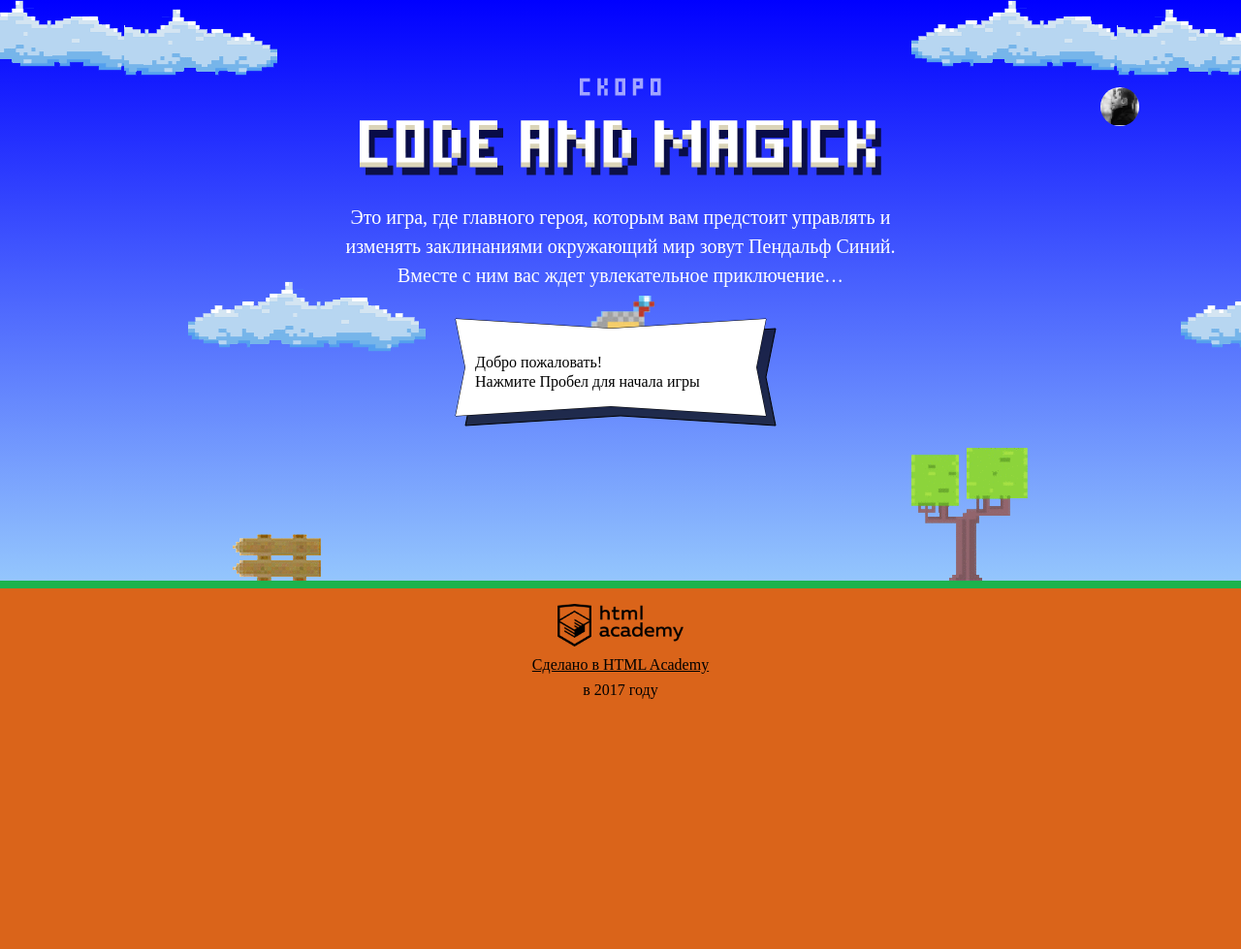
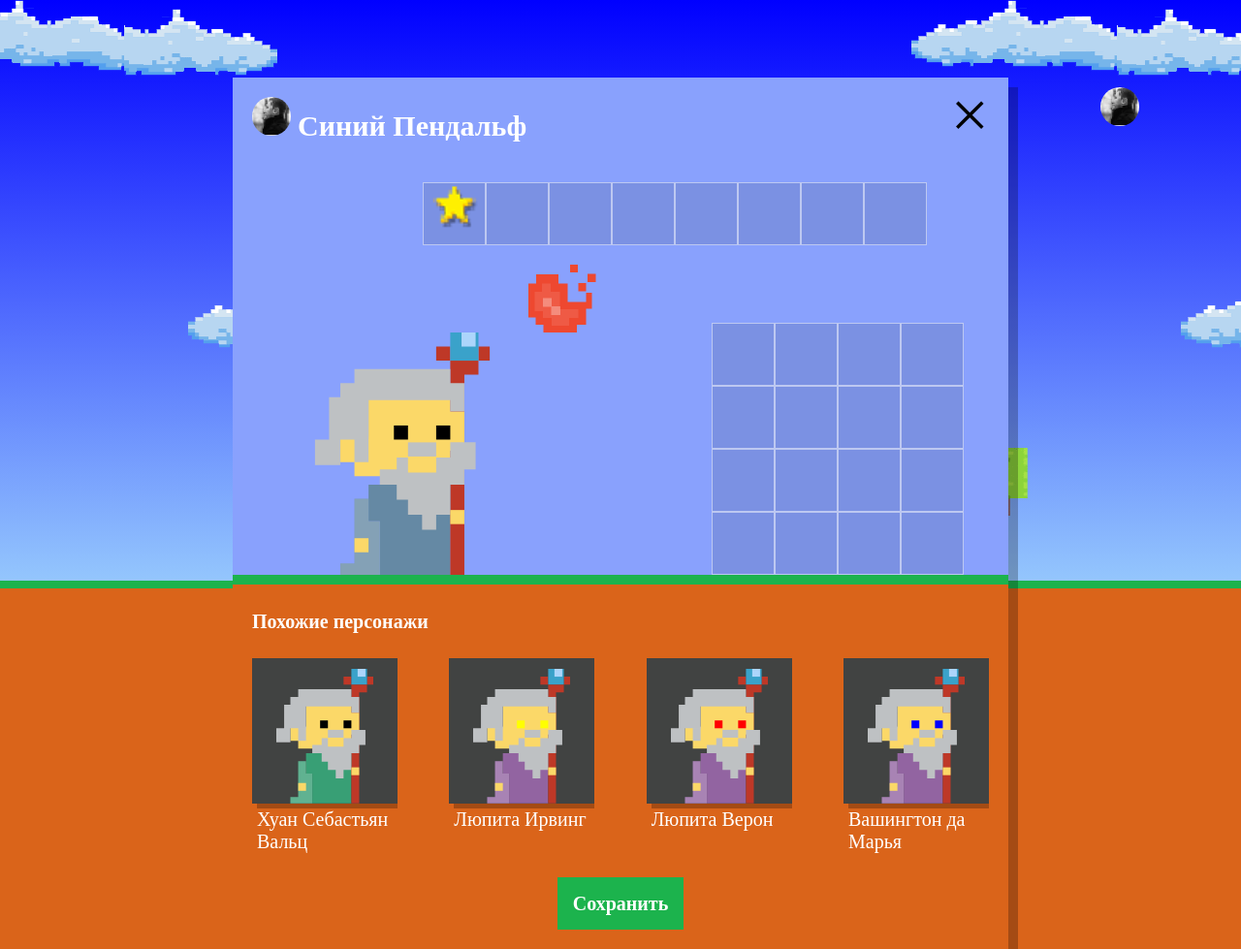
Before and after one commit to Marina-Sidorkina/185248-code-and-magick, a website: page index.html in a window 1280 px wide. Shown: the whole page at 97% size. Before the commit the page ends 800 px from the top, so only its background shows below. Drawn offline with Linux system fonts and the light colour scheme; a web font is replaced by a local one.

Commit message:
Добавляет выполнение задания к третьей лекции: нас орда

```diff
--- a/index.html
+++ b/index.html
@@ -205,6 +205,7 @@
 
 <script src="js/stat.js"></script>
 <script src="js/game.js"></script>
+<script src="js/setup.js"></script>
 
 </body>
 </html>
--- /dev/null
+++ b/js/setup.js
@@ -0,0 +1,87 @@
+'use strict';
+
+var WIZARD_OBJECTS_ARRAY_LENGTH = 4;
+var setupBlock = document.querySelector('.setup');
+var similarWizardsBlock = document.querySelector('.setup-similar');
+var similarWizardsListBlock = document.querySelector('.setup-similar-list');
+var wizardTemplate = document.querySelector('#similar-wizard-template')
+  .content.querySelector('.setup-similar-item');
+var wizardParams = {
+  NAMES: [
+    'Иван',
+    'Хуан Себастьян',
+    'Мария',
+    'Кристоф',
+    'Виктор',
+    'Юлия',
+    'Люпита',
+    'Вашингтон'
+  ],
+  SURNAMES: [
+    'да Марья',
+    'Верон',
+    'Мирабелла',
+    'Вальц',
+    'Онопко',
+    'Топольницкая',
+    'Нионго',
+    'Ирвинг'
+  ],
+  COAT_COLORS: [
+    'rgb(101, 137, 164)',
+    'rgb(241, 43, 107)',
+    'rgb(146, 100, 161)',
+    'rgb(56, 159, 117)',
+    'rgb(215, 210, 55)',
+    'rgb(0, 0, 0)'
+  ],
+  EYES_COLORS: [
+    'black',
+    'red',
+    'blue',
+    'yellow',
+    'green'
+  ]
+};
+
+var getRandomNumber = function (min, max) {
+  return Math.floor(Math.random() * (max - min) + min);
+};
+
+var createWizardObject = function () {
+  return {
+    name: wizardParams.NAMES[getRandomNumber(0, wizardParams.NAMES.length)] + ' '
+    + wizardParams.SURNAMES[getRandomNumber(0, wizardParams.SURNAMES.length)],
+    coatColor: wizardParams.COAT_COLORS[getRandomNumber(0, wizardParams.COAT_COLORS.length)],
+    eyesColor: wizardParams.EYES_COLORS[getRandomNumber(0, wizardParams.EYES_COLORS.length)]
+  };
+};
+
+var createWizardObjectsArray = function (arrayLength) {
+  var array = [];
+  for (var i = 0; i < arrayLength; i++) {
+    array[i] = createWizardObject();
+  }
+  return array;
+};
+
+var renderSimilarWizard = function (wizardObject) {
+  var similarWizard = wizardTemplate.cloneNode(true);
+  similarWizard.querySelector('.setup-similar-label').textContent = wizardObject.name;
+  similarWizard.querySelector('.wizard-coat').style.fill = wizardObject.coatColor;
+  similarWizard.querySelector('.wizard-eyes').style.fill = wizardObject.eyesColor;
+  return similarWizard;
+};
+
+var renderSimilarWizardsList = function (wizardObjectsArray) {
+  var fragment = document.createDocumentFragment();
+  for (var i = 0; i < wizardObjectsArray.length; i++) {
+    fragment.appendChild(renderSimilarWizard(wizardObjectsArray[i]));
+  }
+  return fragment;
+};
+
+setupBlock.classList.remove('hidden');
+similarWizardsBlock.classList.remove('hidden');
+similarWizardsListBlock
+  .appendChild(renderSimilarWizardsList(createWizardObjectsArray(WIZARD_OBJECTS_ARRAY_LENGTH)));
```
